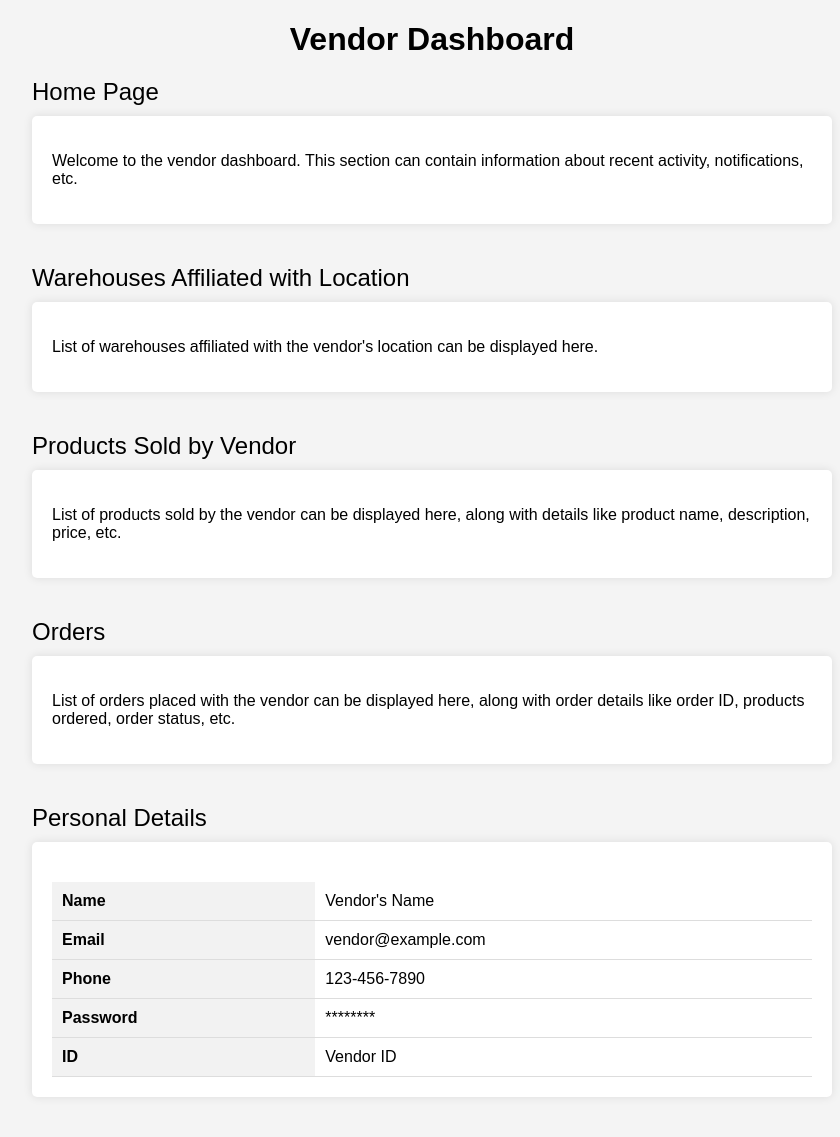
After one commit to Niketiiitd/DBMS_BOOKSTORE, a Flask app: template webapp/templates/vendor.html in a window 1280 px wide. The commit adds this page. Shown: the whole page, without its empty margins (208-1048 px from the left). Run offline with Flask 3, Linux system fonts and the light colour scheme; the template is opened without the code that fills it, so the values that code supplies are empty.

Commit message:
login page styled and 4 pages made

```diff
--- a/webapp/flaskblog.py
+++ b/webapp/flaskblog.py
@@ -1,28 +1,50 @@
-from flask import Flask, render_template
+from flask import Flask, render_template, request, redirect, url_for
 
 app = Flask(__name__)
 
+# Dummy data for demonstration
+users = {
+    'admin': {'password': 'adminpass'},
+    'customer': {'password': 'customerpass'},
+    'vendor': {'password': 'vendorpass'}
+}
 
 @app.route("/")
-@app.route("/home")
-def home():
-    return render_template('index.html')
+def index():
+    return "Welcome to the main page"
 
+@app.route("/login", methods=["GET", "POST"])
+def login():
+    if request.method == "POST":
+        username = request.form['username']
+        password = request.form['password']
+        user_type = request.form['user_type']
 
-@app.route("/about")
-def about():
-    return render_template('about.html')
+        if username in users and users[username]['password'] == password:
+            # Successful login, redirect to respective homepage
+            if user_type == 'admin':
+                return redirect(url_for('admin_home'))
+            elif user_type == 'customer':
+                return redirect(url_for('customer_home'))
+            elif user_type == 'vendor':
+                return redirect(url_for('vendor_home'))
+            else:
+                return "Invalid user type"
+        else:
+            return "Invalid username or password"
+    return render_template('login.html')
 
+@app.route("/admin")
+def admin_home():
+    return "Welcome to the Admin Homepage"
 
-@app.route("/login")
-def login():
-    return render_template('login_signup.html')
+@app.route("/customer")
+def customer_home():
+    return "Welcome to the Customer Homepage"
 
-
-@app.route("/signup")
-def signup():
-    return render_template('login_signup.html')
-
+@app.route("/vendor")
+def vendor_home():
+    return "Welcome to the Vendor Homepage"
 
 if __name__ == '__main__':
     app.run(debug=True)
--- /dev/null
+++ b/webapp/templates/vendor.html
@@ -0,0 +1,124 @@
+<!DOCTYPE html>
+<html lang="en">
+<head>
+    <meta charset="UTF-8">
+    <meta name="viewport" content="width=device-width, initial-scale=1.0">
+    <title>Vendor Dashboard</title>
+    <style>
+        /* Add your CSS styles here */
+        body {
+            font-family: Arial, sans-serif;
+            margin: 0;
+            padding: 0;
+            background-color: #f4f4f4;
+        }
+        .container {
+            max-width: 800px;
+            margin: 20px auto;
+            padding: 0 20px;
+        }
+        h1 {
+            text-align: center;
+            margin-bottom: 20px;
+        }
+        .section {
+            margin-bottom: 40px;
+        }
+        .section-title {
+            font-size: 24px;
+            margin-bottom: 10px;
+        }
+        .section-content {
+            background-color: #fff;
+            padding: 20px;
+            border-radius: 5px;
+            box-shadow: 0 0 10px rgba(0, 0, 0, 0.1);
+        }
+        table {
+            width: 100%;
+            border-collapse: collapse;
+            margin-top: 20px;
+        }
+        th, td {
+            padding: 10px;
+            border-bottom: 1px solid #ddd;
+            text-align: left;
+        }
+        th {
+            background-color: #f2f2f2;
+        }
+    </style>
+</head>
+<body>
+    <div class="container">
+        <h1>Vendor Dashboard</h1>
+
+        <!-- Home Page Section -->
+        <div class="section">
+            <div class="section-title">Home Page</div>
+            <div class="section-content">
+                <!-- Add content for the home page section here -->
+                <p>Welcome to the vendor dashboard. This section can contain information about recent activity, notifications, etc.</p>
+            </div>
+        </div>
+
+        <!-- Warehouses Section -->
+        <div class="section">
+            <div class="section-title">Warehouses Affiliated with Location</div>
+            <div class="section-content">
+                <!-- Add content for the warehouses section here -->
+                <p>List of warehouses affiliated with the vendor's location can be displayed here.</p>
+            </div>
+        </div>
+
+        <!-- Products Section -->
+        <div class="section">
+            <div class="section-title">Products Sold by Vendor</div>
+            <div class="section-content">
+                <!-- Add content for the products section here -->
+                <p>List of products sold by the vendor can be displayed here, along with details like product name, description, price, etc.</p>
+            </div>
+        </div>
+
+        <!-- Orders Section -->
+        <div class="section">
+            <div class="section-title">Orders</div>
+            <div class="section-content">
+                <!-- Add content for the orders section here -->
+                <p>List of orders placed with the vendor can be displayed here, along with order details like order ID, products ordered, order status, etc.</p>
+            </div>
+        </div>
+
+        <!-- Personal Details Section -->
+        <div class="section">
+            <div class="section-title">Personal Details</div>
+            <div class="section-content">
+                <!-- Add content for the personal details section here -->
+                <table>
+                    <tr>
+                        <th>Name</th>
+                        <td>Vendor's Name</td>
+                    </tr>
+                    <tr>
+                        <th>Email</th>
+                        <td>vendor@example.com</td>
+                    </tr>
+                    <tr>
+                        <th>Phone</th>
+                        <td>123-456-7890</td>
+                    </tr>
+                    <tr>
+                        <th>Password</th>
+                        <td>********</td>
+                    </tr>
+                    <tr>
+                        <th>ID</th>
+                        <td>Vendor ID</td>
+                    </tr>
+                </table>
+            </div>
+        </div>
+
+    </div>
+</body>
+</html>
```
Also changed, not shown: webapp/templates/customer.html (added, +98 -0 lines), webapp/templates/login_signup.html (+41 -7 lines).
